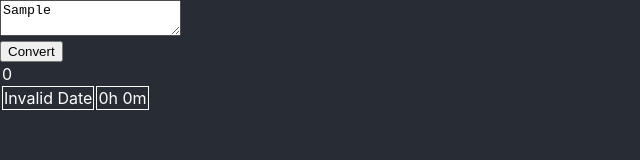
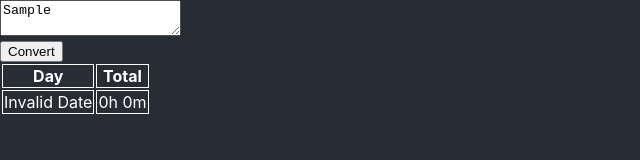
Before and after one commit to miguelcarvalho13/quick-timesheet, a React (Create React App) app: page / in a window 1280 px wide. Both pictures are taken after typing "Sample" into the empty fields and a click on the input "Convert". Shown: the top 160 px of the page, without its empty margins (0-640 px from the left). Built offline with nearby package versions, Linux system fonts and the light colour scheme.

Commit message:
chore: better handle empty table state

```diff
--- a/src/components/TimesheetTable.tsx
+++ b/src/components/TimesheetTable.tsx
@@ -6,17 +6,20 @@ interface TimesheetTableProps {
 }
 
 function TimesheetTable(props: TimesheetTableProps) {
+  if (!props.daysList.length) {
+    return null;
+  }
+
   const maxOfIntervals = Array.from({ length: Math.max(...props.daysList.map(d => d.timeIntervals.length)) })
 
   return (
     <table className='timesheet-table'>
       <thead>
-        {maxOfIntervals.length &&
-          <tr>
-            <th>Day</th>
-            {maxOfIntervals.map((_, i) => <th key={i}>Interval {i+1}</th>)}
-            <th>Total</th>
-          </tr>}
+        <tr>
+          <th>Day</th>
+          {maxOfIntervals.map((_, i) => <th key={i}>Interval {i+1}</th>)}
+          <th>Total</th>
+        </tr>
       </thead>
       <tbody>
         {props.daysList.map((timesheetDay) => {
```
